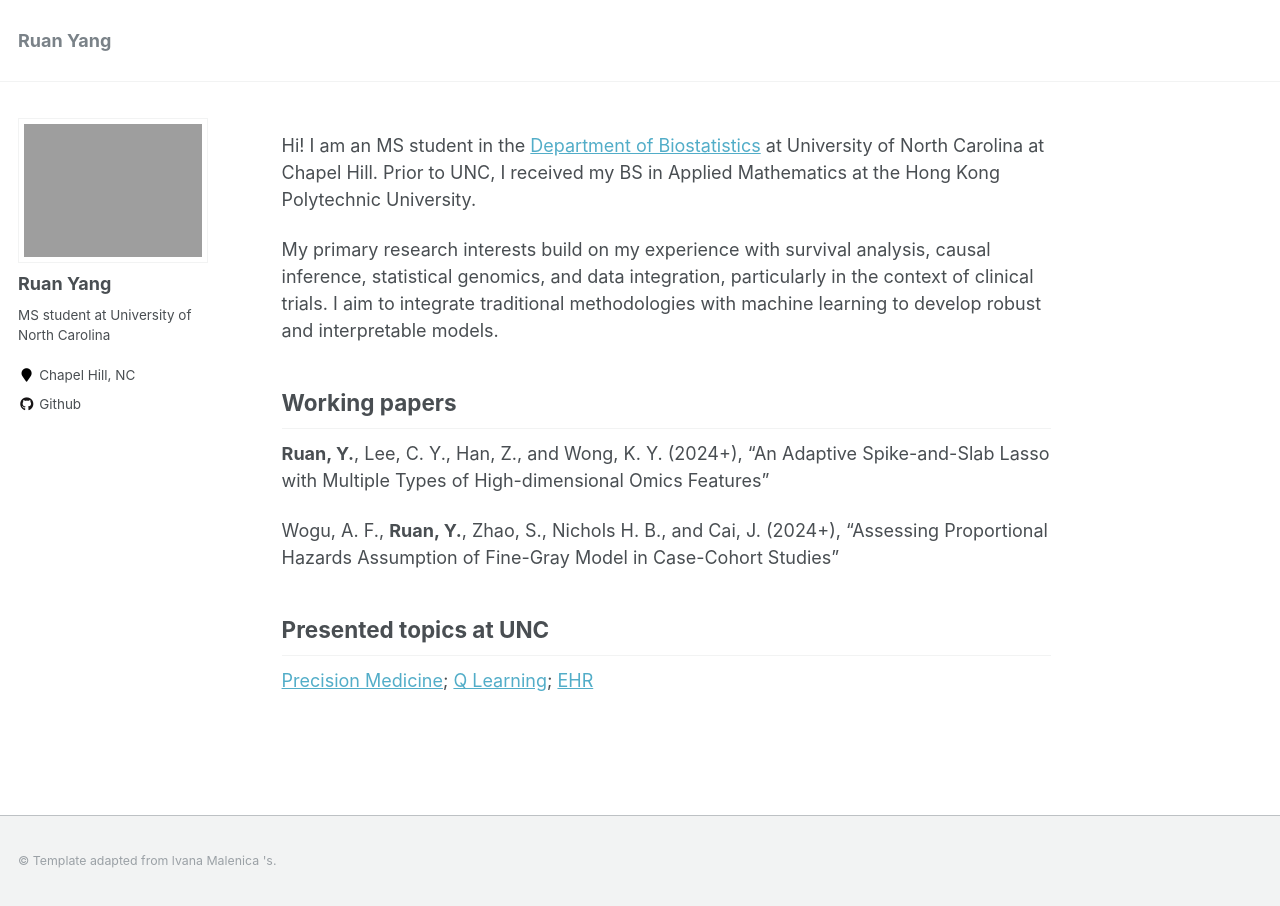
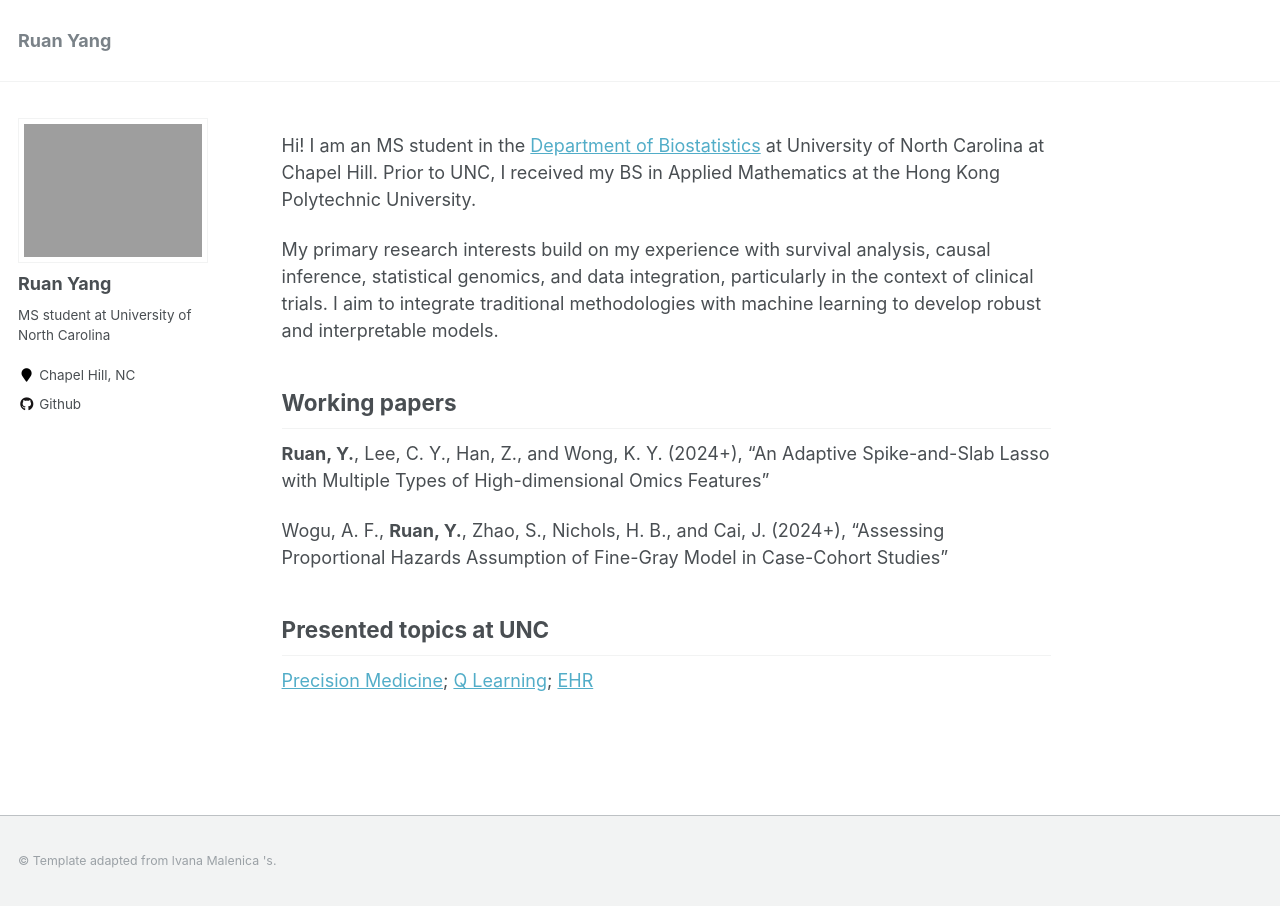
Before and after one commit to Yangr00/Yangr00.github.io, a Jekyll site: the page built from _pages/about.md, in a window 1280 px wide. Built offline with Jekyll 4.4.1, drawn with Linux system fonts in a browser that asks for light colours.

```diff
--- a/_pages/about.md
+++ b/_pages/about.md
@@ -19,7 +19,7 @@ My primary research interests build on my experience with survival analysis, cau
 **Ruan, Y.**, Lee, C. Y., Han, Z., and Wong, K. Y. (2024+), "An Adaptive Spike-and-Slab Lasso with Multiple Types of High-dimensional Omics Features"
 
 
-Wogu, A. F., **Ruan, Y.**, Zhao, S., Nichols H. B., and Cai, J. (2024+), "Assessing Proportional Hazards Assumption of Fine-Gray Model in Case-Cohort Studies"
+Wogu, A. F., **Ruan, Y.**, Zhao, S., Nichols, H. B., and Cai, J. (2024+), "Assessing Proportional Hazards Assumption of Fine-Gray Model in Case-Cohort Studies"
 
 
 
```
